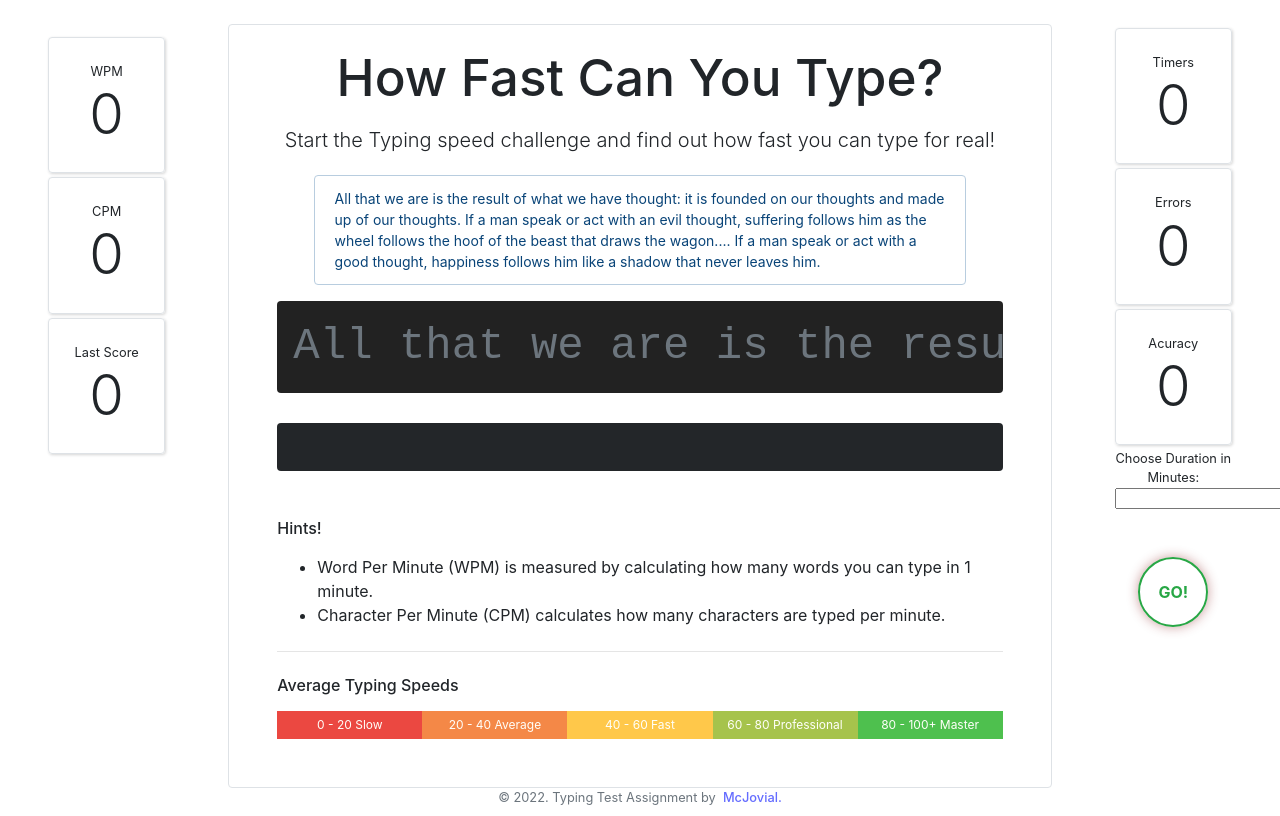
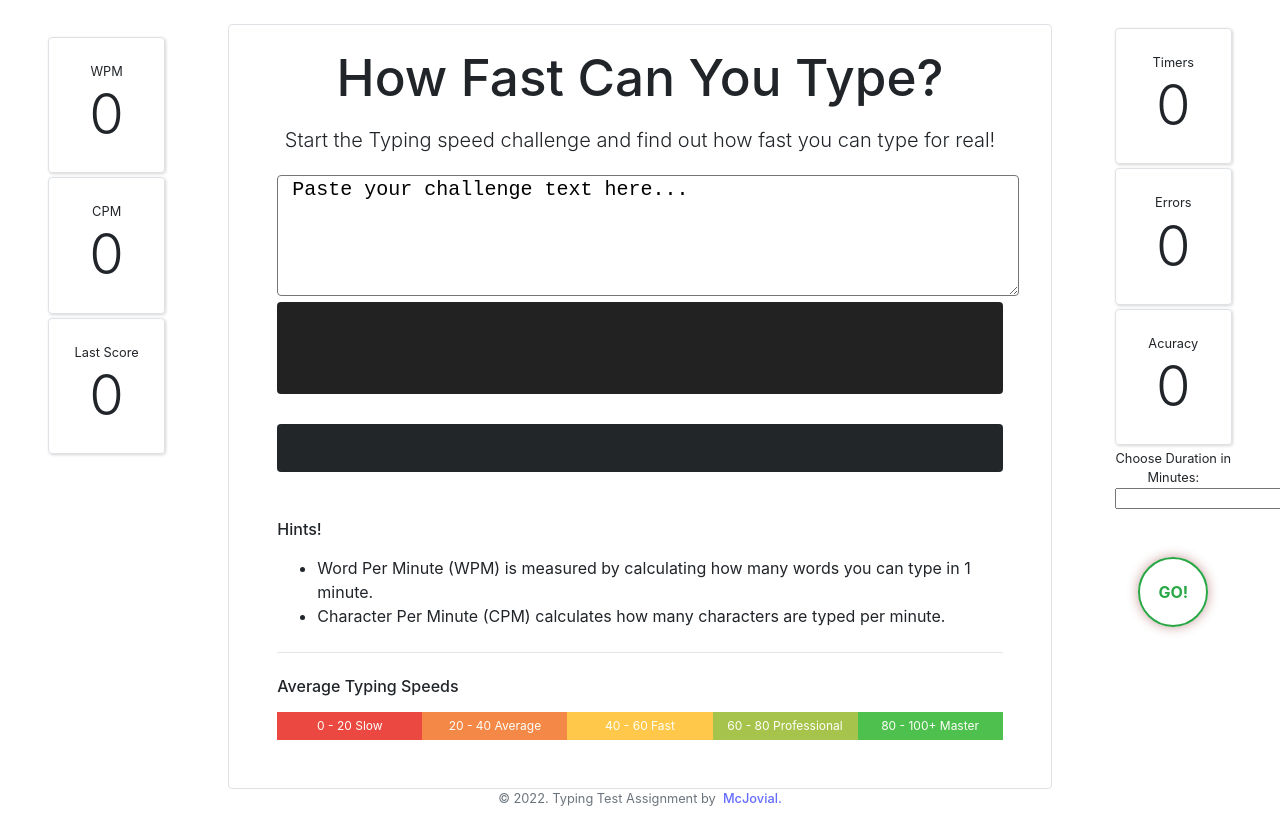
Before and after one commit to mcjovial/typing-test, a React (Vite) app: page / in a window 1280 px wide. Built offline with nearby package versions, Linux system fonts and the light colour scheme.

Commit message:
paste or type in challenge

```diff
--- a/src/App.jsx
+++ b/src/App.jsx
@@ -25,7 +25,7 @@ const App = () => {
 	useEffect(() => {
 		const newChallenge = random(challenges)
 		setChallenge(newChallenge)
-		setInput(newChallenge.text)
+		// setInput(newChallenge.text)
 	}, [])
 
 	const handleEnd = () => {
@@ -148,7 +148,7 @@ const App = () => {
 									Start the Typing speed challenge and find out how fast you can type for real!
 								</p>
 
-                <div className="alert alert-primary" role="alert">{ challenge.text }</div>
+                {started ? (<div className="alert alert-primary" role="alert">{challenge.text}</div>) : <textarea className="rounded lead" name="story" rows="5" cols="60"> Paste your challenge text here... </textarea>}
 							</div>
 
 							{ended ? (
```
